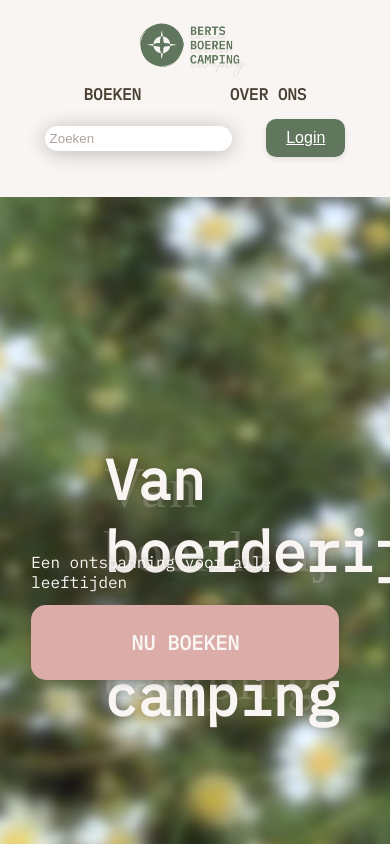
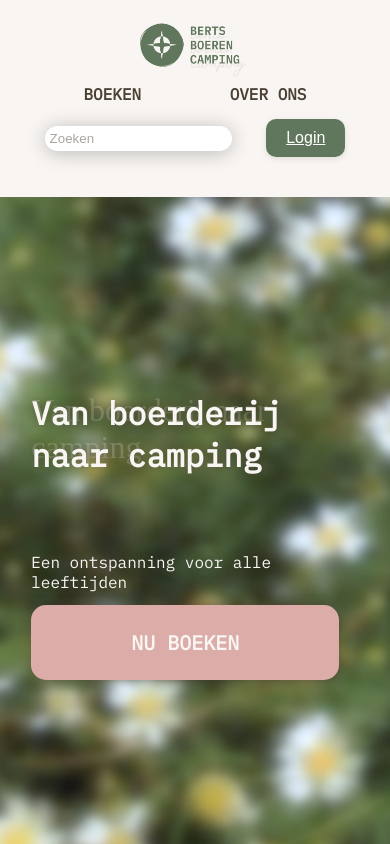
Before and after one commit to LaulensW/BertsBoerenCamping, a React (Vite) app in the folder BertsBoerenCamping/: page / in a window 390 px wide. Shown: the top 844 px of the page. Built offline with nearby package versions, Linux system fonts and the light colour scheme.

Commit message:
Titel snel gefixed

```diff
--- a/BertsBoerenCamping/src/components/CallToAction.css
+++ b/BertsBoerenCamping/src/components/CallToAction.css
@@ -53,7 +53,6 @@ p{
 
 @media (max-width: 430px){
     .cta-achtergrond{
-
         display: none;
     }
     .cta-achtergrond-responsive{
@@ -62,13 +61,13 @@ p{
         height: 690px;
         z-index: 0;
     }
-    h1{
+    .cta-title{
         font-size: 32px;
         color: var(--neutral-color);
         margin: 50% 8% 0 8%;
         text-shadow: 0px 0px 10px rgba(74, 64, 52, 0.5);
     }
-    p1{
+    .cta-title-cursive{
         font-family: 'Homemade Apple', cursive;
         font-size: 32px;
         letter-spacing: 0px;
```
